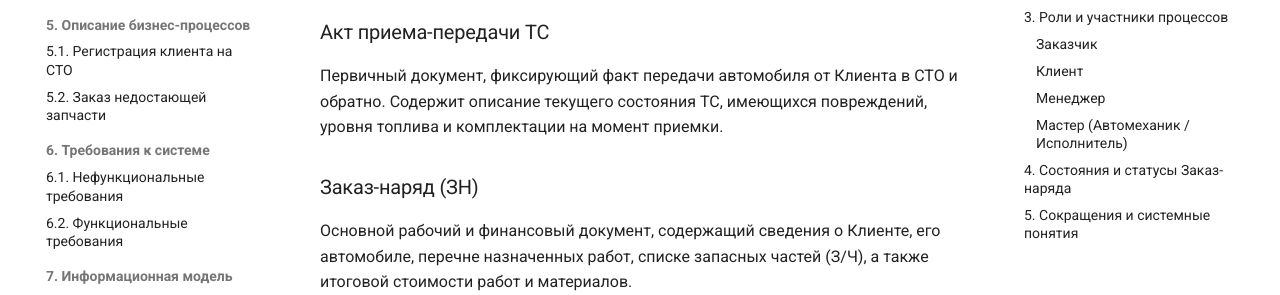
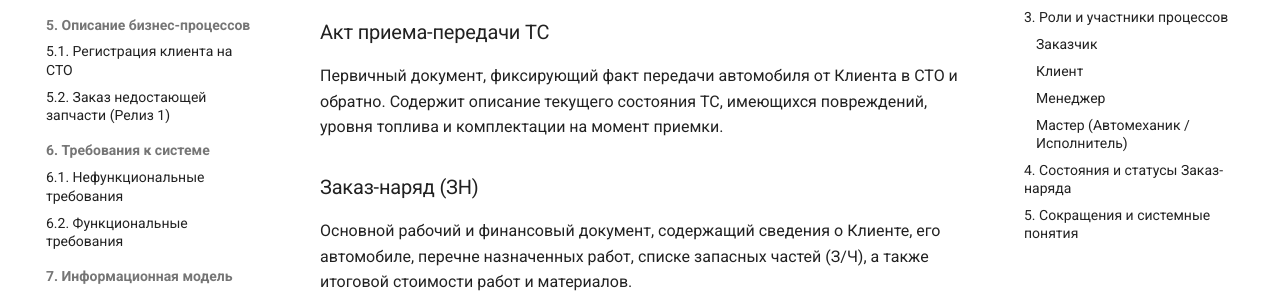
Before and after one commit to IggyKuz/AutoHub-Docs, an MkDocs documentation site: the page built from docs/glossary.md, in a window 1280 px wide. Shown: the part 583-878 px from the top of the page. Built offline with MkDocs 1.6.1 and Material for MkDocs 9.7.7, drawn with Linux system fonts in a browser that asks for light colours.

Commit message:
фикс заголовка 5.2.

```diff
--- a/mkdocs.yml
+++ b/mkdocs.yml
@@ -59,7 +59,7 @@ nav:
           - '4.4. Ограничения проекта': automation/constraints.md
       - '5. Описание бизнес-процессов':
           - '5.1. Регистрация клиента на СТО': processes/client-registration.md
-          - '5.2. Заказ недостающей запчасти': processes/parts-ordering.md
+          - '5.2. Заказ недостающей запчасти (Релиз 1)': processes/parts-ordering.md
       - '6. Требования к системе':
           - '6.1. Нефункциональные требования': requirements/non-functional.md
           - '6.2. Функциональные требования': requirements/functional.md
```
